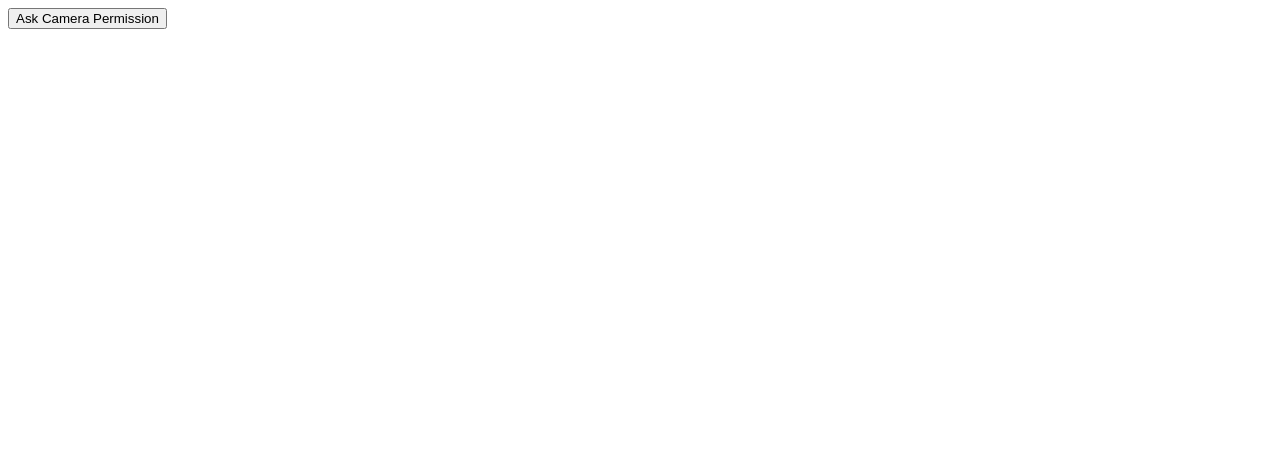
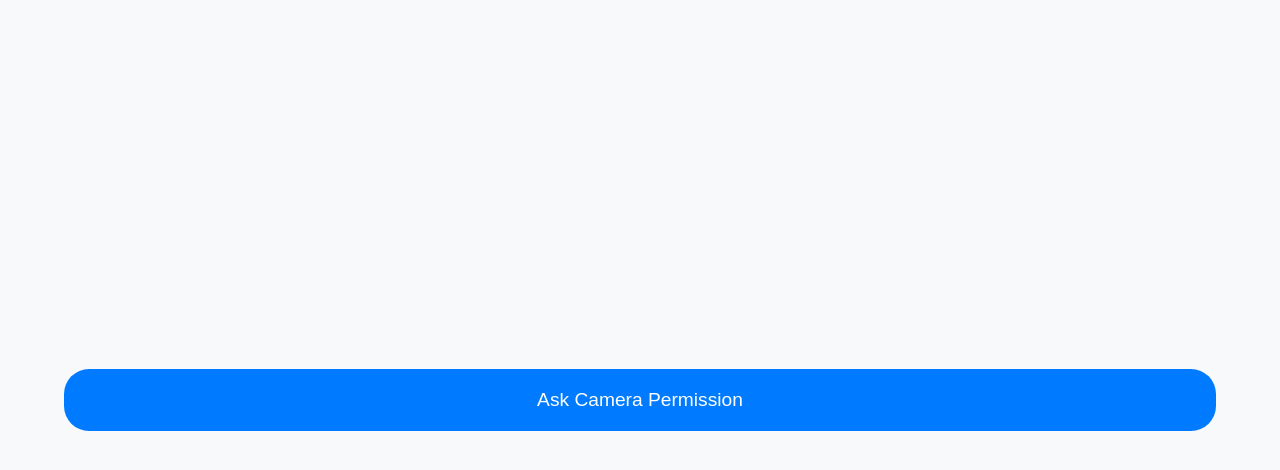
Before and after one commit to riyanpratamap/js, a plain HTML site: page index.html in a window 1280 px wide. Drawn offline with Linux system fonts and the light colour scheme.

Commit message:
feat: [WIP-0] Styling page

```diff
--- a/index.html
+++ b/index.html
@@ -2,6 +2,31 @@
 <html>
 <head>
     <title>Mock Page</title>
+    <style>
+        body {
+            display: flex;
+            justify-content: center;
+            align-items: center;
+            height: 100vh;
+            margin: 0;
+            background-color: #f8f9fa;
+            font-family: Arial, sans-serif;
+        }
+        button {
+            width: 90%;
+            padding: 20px;
+            font-size: 1.2em;
+            border-radius: 25px;
+            border: none;
+            color: #fff;
+            background-color: #007bff;
+            cursor: pointer;
+            transition: background-color 0.3s ease;
+        }
+        button:hover {
+            background-color: #0056b3;
+        }
+    </style>
     <script type="text/javascript">
         function sendAskCameraPermission() {
             try {
```
